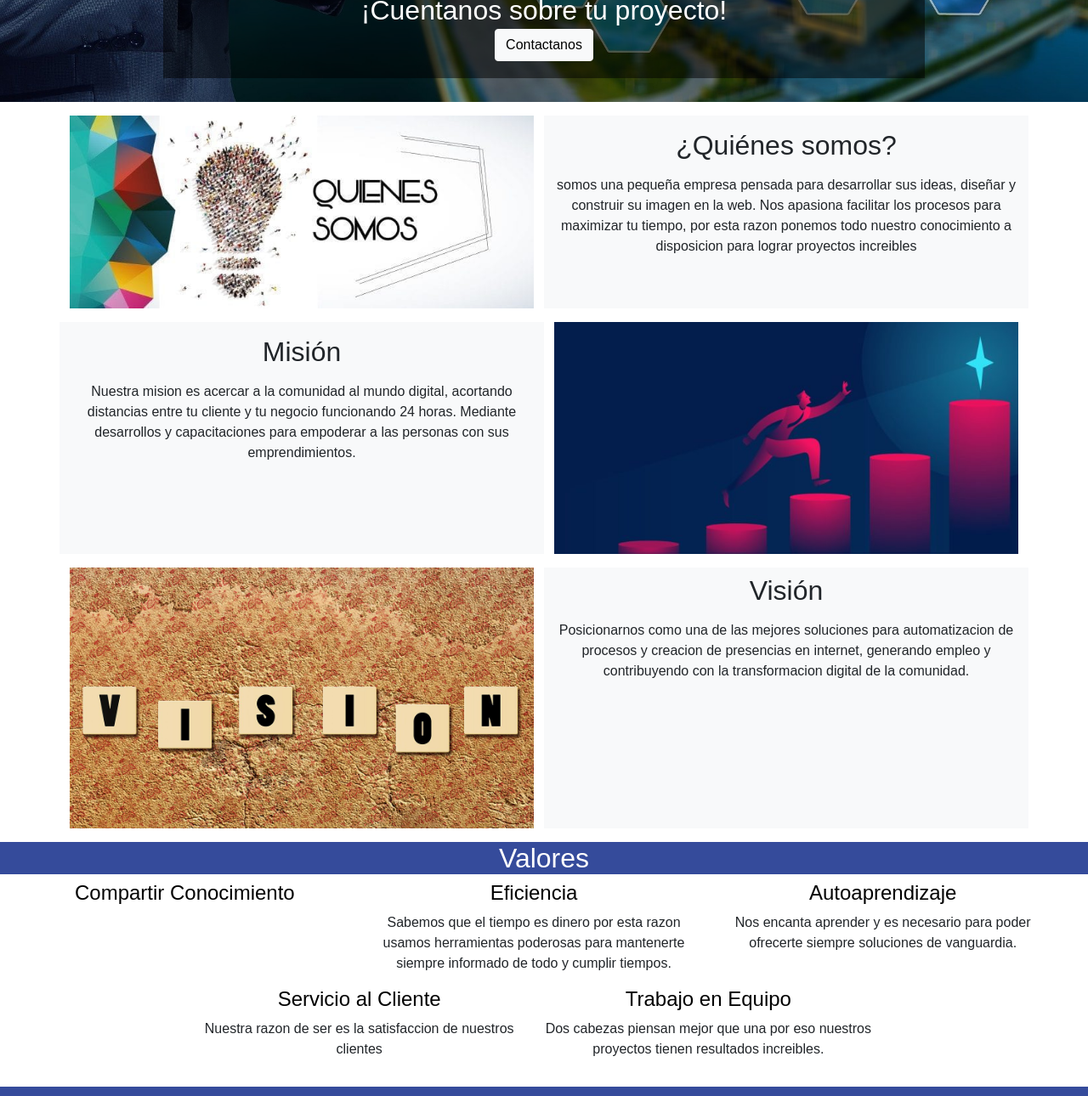
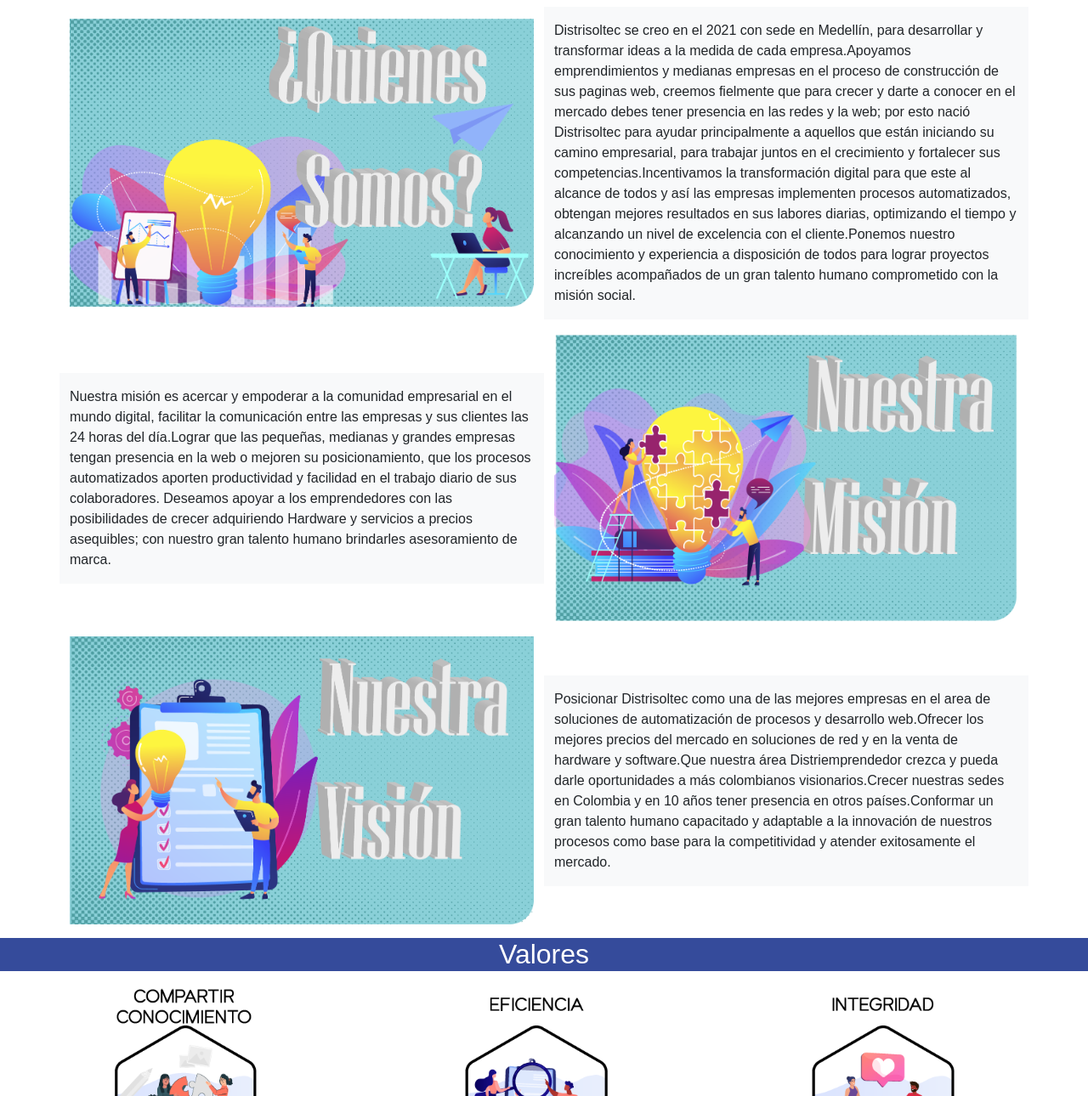
Before and after one commit to carloscballos/Distrisoltec, a plain HTML site: page somos.html in a window 1280 px wide. Shown: the part 582-1872 px from the top of the page at 85% size. Drawn offline with Linux system fonts and the light colour scheme.

Commit message:
mejora diseño propio en pagina quienes somos

```diff
--- a/somos.html
+++ b/somos.html
@@ -77,7 +77,9 @@
     <header>
         <div class="navbar navbar-expand-md container">
             <span class="text-center col-12 col-md-3">
+                <a href="index.html">
                     <img class="bg-white img-fluid" src="Imagenes/Mesa de trabajo 11.png" alt="">
+                </a>
             </span>
             <button type="button" class="navbar-toggler navbar-light" data-bs-toggle="collapse" data-bs-target="#MenuNavegacion">
                 <span class="navbar-toggler-icon"></span>
@@ -107,100 +109,139 @@
         <div id="cartelera" class="carousel slide carousel-fade" data-bs-ride="carousel">
             <div class="carousel-inner">
                 <div class="carousel-item active d-none d-sm-block">
-                    <img class="img-fluid" src="Imagenes/businessman-3210932_1920.jpg" alt="...">
-                    <h2 class="carousel-caption text-center bg-black bg-opacity-50">Queremos acercar a la comunidad a la transformación digital
+                    <img class="img-fluid" src="Imagenes/valores.png" alt="...">
+                    <h2 class="carousel-caption text-center ">Queremos acercar a la comunidad a la transformación digital
                     <br> ¡Cuentanos sobre tu proyecto! <br> <a class="btn btn-light" href="contacto.html">Contactanos</a> </h2>
                 </div>
                 <div class="carousel-item active d-sm-none">
                     <img class="img-fluid" src="Imagenes/somos.jpg" alt="...">
-                    <h2 class="carousel-caption text-center bg-black bg-opacity-50">Queremos acercar a la comunidad a la transformación digital
+                    <h2 class="carousel-caption text-center ">Queremos acercar a la comunidad a la transformación digital
                     <br> ¡Cuentanos sobre tu proyecto! <br> <a class="btn btn-light" href="contacto.html">Contactanos</a> </h2>
                 </div>
             </div>
         </div>
     </section>
     <section>
-        <div class="container justify-content-center mt-3">
+        <div class="container mt-3">
             <div class="row row-cols-1 row-cols-md-2 mt-3">
                 <div class="align-self-center col-12 col-md-6 d-none d-sm-block">
-                    <img class="img-fluid " src="Imagenes/quienes-somos-705x293.jpg" alt="">
+                    <img class="img-fluid " src="Imagenes/Somos.png" alt="">
                 </div>
-                <div class="bg-light col-12 col-md-6 text-center">
-                        <h2 class="mt-3">¿Quiénes somos?</h2>
+                <div class="bg-light col-12 col-md-6 align-self-center">
                         <div>
                         <p class="mt-3">
-                            somos una pequeña empresa pensada para desarrollar sus ideas, diseñar
-                            y construir su imagen en la web. Nos apasiona facilitar los procesos para
-                            maximizar tu tiempo, por esta razon ponemos todo nuestro conocimiento a disposicion
-                            para lograr proyectos increibles
+                            Distrisoltec se creo en el 2021 con sede en Medellín, para desarrollar y
+                            transformar ideas a la medida de cada empresa.Apoyamos emprendimientos y
+                            medianas empresas en el proceso de construcción de sus paginas web, creemos
+                            fielmente que para crecer y darte a conocer en el mercado debes tener
+                            presencia en las redes y la web; por esto nació Distrisoltec para ayudar
+                            principalmente a aquellos que están iniciando su camino empresarial, para
+                            trabajar juntos en el crecimiento y fortalecer sus competencias.Incentivamos
+                            la transformación digital para que este al alcance de todos y así las empresas
+                            implementen procesos automatizados, obtengan mejores resultados en sus labores
+                            diarias, optimizando el tiempo y alcanzando un nivel de excelencia con el
+                            cliente.Ponemos nuestro conocimiento y experiencia a disposición de todos
+                            para lograr proyectos increíbles acompañados de un gran talento humano
+                            comprometido con la misión social.
                         </p>
                     </div>
                 </div>
             </div>
             <div class="row row-cols-1 row-cols-md-2 mt-3">
-                <div class="bg-light col-12 col-md-6 text-center">
-                    <h2 class="mt-3">Misión</h2>
+                <div class="bg-light col-12 col-md-6 align-self-center">
                     <div>
                         <p class="mt-3">
-                            Nuestra mision es acercar a la comunidad al mundo digital, acortando distancias
-                            entre tu cliente y tu negocio funcionando 24 horas. Mediante desarrollos y capacitaciones
-                            para empoderar a las personas con sus emprendimientos.
+                            Nuestra misión es acercar y empoderar a la comunidad empresarial en el mundo
+                            digital, facilitar la comunicación entre las empresas y sus clientes las 24
+                            horas del día.Lograr que las pequeñas, medianas y grandes empresas tengan
+                            presencia en la web o mejoren su posicionamiento, que los procesos automatizados
+                            aporten productividad y facilidad en el trabajo diario de sus colaboradores.
+                            Deseamos apoyar a los emprendedores con las posibilidades de crecer adquiriendo
+                            Hardware y servicios a precios asequibles; con nuestro gran talento humano
+                            brindarles asesoramiento de marca.
                         </p>
                     </div>
                 </div>
                 <div class="align-self-center col-12 col-md-6 d-none d-sm-block">
-                    <img class="img-fluid" src="Imagenes/mision.jpg" alt="">
+                    <img class="img-fluid" src="Imagenes/Mision.png" alt="">
                 </div>
             </div>
             <div class="row row-cols-1 row-cols-md-2 mt-3">
-                <div class="d-flex col-12 col-md-6 d-none d-sm-block text-center">
-                    <img class="img-fluid align-self-center" src="Imagenes/vision.jpg" alt="">
+                <div class="d-flex col-12 col-md-6 d-none d-sm-block text-center align-self-center">
+                    <img class="img-fluid align-self-center" src="Imagenes/vision.png" alt="">
                 </div>
-                <div class="bg-light col-12 col-md-6 text-center">
-                    <h2 class="mt-2">Visión</h2>
+                <div class="bg-light col-12 col-md-6 align-self-center">
                     <p class="mt-3">
-                        Posicionarnos como una de las mejores soluciones para automatizacion de procesos y creacion
-                        de presencias en internet, generando empleo y contribuyendo con la transformacion digital
-                        de la comunidad.
+                        Posicionar Distrisoltec como una de las mejores empresas en el area de soluciones de
+                        automatización de procesos y desarrollo web.Ofrecer los mejores precios del mercado en
+                        soluciones de red y en la venta de hardware y software.Que nuestra área Distriemprendedor
+                        crezca y pueda darle oportunidades a más colombianos visionarios.Crecer nuestras sedes
+                        en Colombia y en 10 años tener presencia en otros países.Conformar un gran talento humano
+                        capacitado y adaptable a la innovación de nuestros procesos como base para la competitividad
+                        y atender exitosamente el mercado.
                 </div>
             </div>
         </div>
     </section>
     <section>
         <h2 class="text-center text-white mt-3 franja">Valores</h2>
-        <div class="container-fluid justify-content-center row row-cols-1 row-cols-sm-2 row-cols-md-3">
-            <div class="tarjetaRot">
-                <h4 class="textPri text-black text-center">Compartir Conocimiento</h4>
-                <div class="textContSec" >
-                <p class="textSec text-center img_description">
-                    Compartimos el conocimiento para empoderar a nuestros clientes en sus desarrollos.
+        <div class="container-fluid row row-cols-1 row-cols-sm-2 row-cols-md-3">
+            <div class="tarjetaRot text-center">
+                <img class="img-fluid icono" src="Imagenes/compartirconocimiento.png" alt="">
+                <div class="textContSec">
+                    <p class="textSec text-center">
+                        Somos una empresa generadora de valor por eso queremos siempre compartir nuestro conocimiento,
+                        ayudar a los empresarios a empoderarse de todos los procesos de crecimiento y que se enamoren
+                        de los cambios positivos, avanzando siempre juntos.
                     </p>
                 </div>
             </div>
-            <div>
-                <h4 class="text-center text-black">Eficiencia</h4>
-                <p class="text-center">
-                    Sabemos que el tiempo es dinero por esta razon usamos herramientas poderosas para mantenerte
-                    siempre informado de todo y cumplir tiempos.
+            <div class="tarjetaRot text-center">
+                <img class="img-fluid icono" src="Imagenes/eficiencia.png" alt="">
+                <div class="textContSec">
+                    <p class="textSec text-center img_description">
+                        Sabemos que el tiempo es nuestro bien mas preciado por eso unimos nuestro esfuerzo acompañado de
+                        grandes herramientas para alcanzar objetivos de calidad en nuestros clientes y manteniendo una
+                        comunicación asertiva que siempre nos permita trabajar en equipo.
                     </p>
                 </div>
-            <div>
-                <h4 class="text-center text-black">Autoaprendizaje</h4>
-                <p class="text-center">
-                    Nos encanta aprender y es necesario para poder ofrecerte siempre soluciones de vanguardia.
+            </div>
+            <div class="tarjetaRot text-center">
+                <img class="img-fluid icono" src="Imagenes/integridad.png" alt="">
+                <div class="textContSec">
+                    <p class="textSec text-center img_description">
+                        Nuestro propósito es trabajar siempre con rectitud y bondad.La transparencia en nuestros
+                        procesos es una prioridad lo que nos a llevado a ganar la confianza en nuestros clientes.
                     </p>
                 </div>
-            <div>
-                <h4 class="text-center text-black">Servicio al Cliente</h4>
-                <p class="text-center">
-                    Nuestra razon de ser es la satisfaccion de nuestros clientes
+            </div>
+            <div class="tarjetaRot text-center">
+                <img class="img-fluid icono" src="Imagenes/autoaprendizaje.png" alt="">
+                <div class="textContSec">
+                    <p class="textSec text-center img_description">
+                        Nos encanta aprender y siempre estar a la vanguardia de la innovación, eso nos permite dar
+                        las mejores soluciones y que nuestros clientes estén en permanente actualización.
                     </p>
                 </div>
-            <div>
-                <h4 class="text-center text-black">Trabajo en Equipo</h4>
-                <p class="text-center">
-                    Dos cabezas piensan mejor que una por eso nuestros proyectos tienen resultados increibles.
+            </div>
+            <div class="tarjetaRot text-center">
+                <img class="img-fluid icono" src="Imagenes/servicioalcliente.png" alt="">
+                <div class="textContSec">
+                    <p class="textSec text-center img_description">
+                        Por que nuestra satisfacción es la tuya, por eso lo mas importante para nosotros es la atención
+                        al cliente, ver como pueden crecer en sus proyectos y materializar sus ideas.
                     </p>
+                </div>
+            </div>
+            <div class="tarjetaRot text-center">
+                <img class="img-fluid icono" src="Imagenes/trabajoenequipo.png" alt="">
+                <div class="textContSec">
+                    <p class="textSec text-center img_description">
+                        No solo somos nosotros, el trabajo lo hacemos todos por que sabemos que unidos somos más, por eso
+                        siempre estamos atentos a oír tus ideas y proyectarlas con nuestro equipo de trabajo con quienes
+                        siempre estamos conectados para lograr casos exitosos.
+                    </p>
+                </div>
             </div>
         </div>
     </section>
@@ -285,7 +326,7 @@
                 </div>
             </div>
         </div>
-        <div class="container-fluid p-1">
+        <div class="container-fluid p-1 mt-4">
             <p class="text-light text-center m-auto"><b>© 2021 | DISTRISOLTEC |Todos los Derechos Reservados</b></p>
         </div>
     </footer>
```
Also changed, not shown: css/index.css (+12 -10 lines), Imagenes/Mision.png (added), Imagenes/Somos.png (added), Imagenes/Vision.png (added), Imagenes/autoaprendizaje.png (added), Imagenes/compartirconocimiento.png (added), Imagenes/eficiencia.png (added), Imagenes/integridad.png (added), Imagenes/mision.jpg (deleted), Imagenes/servicioalcliente.png (added), Imagenes/trabajoenequipo.png (added), Imagenes/valores.png (added), Imagenes/vision.jpg (deleted). Lines whose indentation alone changed are shown as unchanged.
